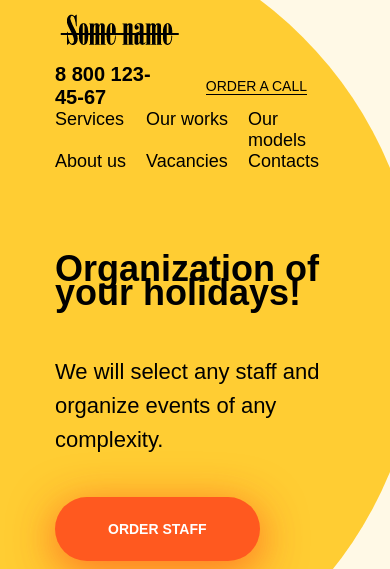
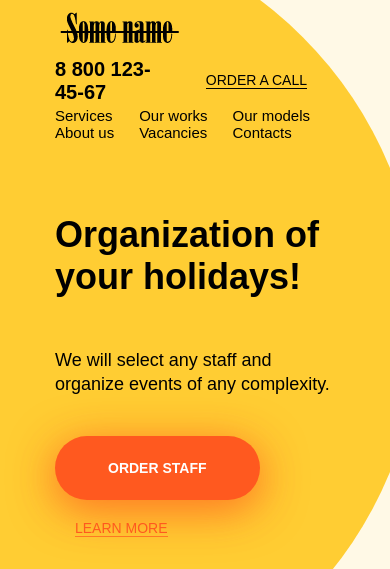
Before and after one commit to Marikazia/my-first-site-on-grid, a plain HTML site: page index.html in a window 390 px wide. Shown: the top 569 px of the page. Drawn offline with Linux system fonts and the light colour scheme; files that its build step writes are made by us from their sources; a script that the page names is missing.

Commit message:
Update style.css

```diff
--- a/sass/dist/style.css
+++ b/sass/dist/style.css
@@ -235,11 +235,20 @@ body {
   }
   .header-title {
     font-size: 36px;
+  }
+  .header-img {
+    width: 500px;
+  }
+  .header-subtitle {
+    font-size: 18px;
     line-height: 24px;
   }
 }
 
 @media (max-width: 768px) {
+  .header {
+    font-size: 15px;
+  }
   .header-nav {
     display: grid;
     grid-template-columns: repeat(3, auto);
```
